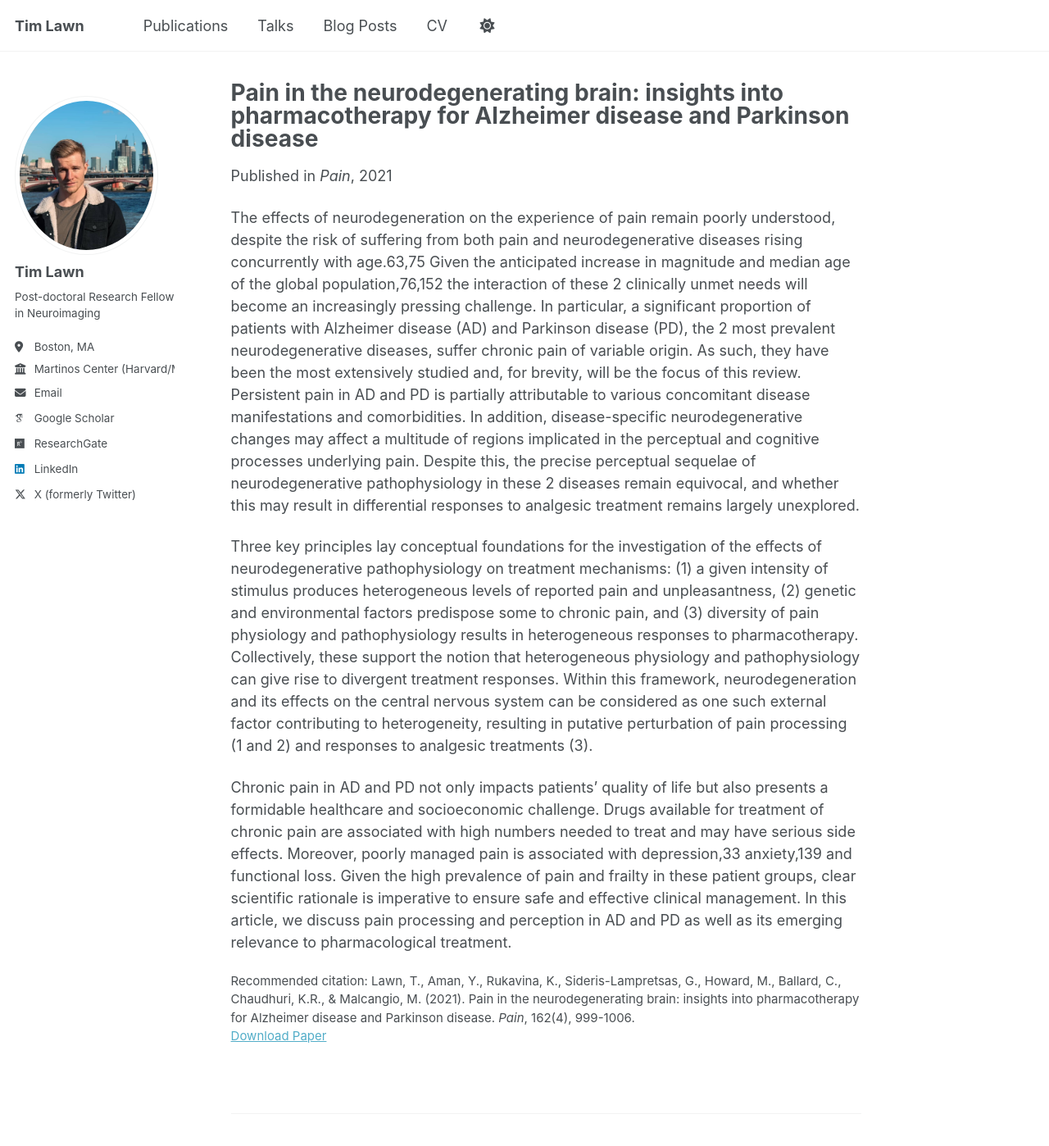
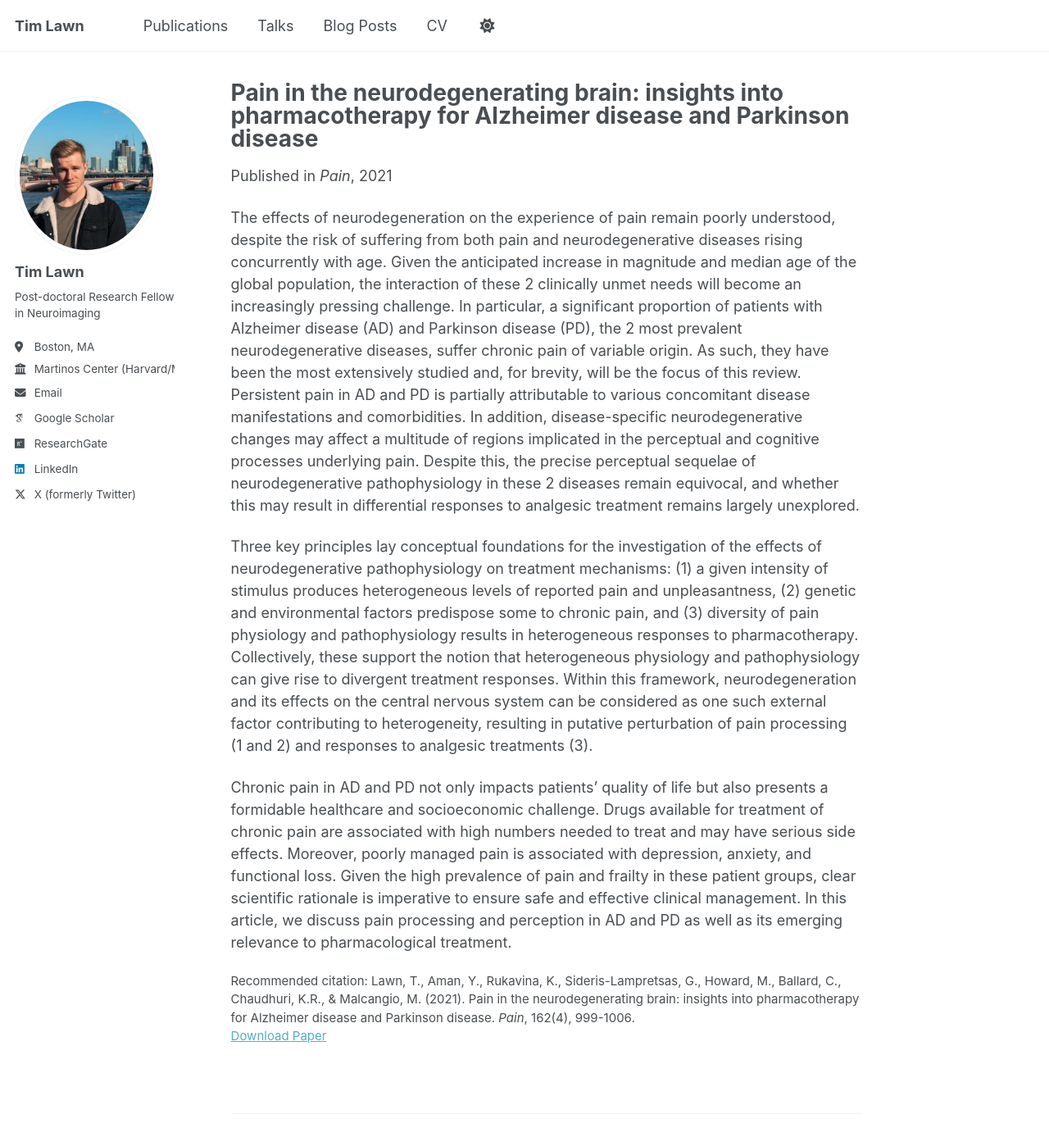
Before and after one commit to timlawn/timlawn.github.io, a Jekyll site: the page built from _publications/2021-04-01-pain-neurodegenerating-brain.md, in a window 1280 px wide and 1400 px high. Shown: the whole window at 82% size. Built offline with Jekyll 4.4.1, drawn with Linux system fonts in a browser that asks for light colours; some web fonts are replaced; a script that is not in the unit is left out.

Commit message:
Update 2021-04-01-pain-neurodegenerating-brain.md

```diff
--- a/_publications/2021-04-01-pain-neurodegenerating-brain.md
+++ b/_publications/2021-04-01-pain-neurodegenerating-brain.md
@@ -3,14 +3,15 @@
 collection: publications
 category: manuscripts
 permalink: /publication/2021-pain-neurodegenerating-brain
+excerpt: ''
 date: 2021-04-01
 venue: 'Pain'
 paperurl: 'https://timlawn.github.io/files/lawn-2021-pain-neurodegenerating-brain.pdf'
 citation: 'Lawn, T., Aman, Y., Rukavina, K., Sideris-Lampretsas, G., Howard, M., Ballard, C., Chaudhuri, K.R., & Malcangio, M. (2021). Pain in the neurodegenerating brain: insights into pharmacotherapy for Alzheimer disease and Parkinson disease. <i>Pain</i>, 162(4), 999-1006.'
 ---
 
-The effects of neurodegeneration on the experience of pain remain poorly understood, despite the risk of suffering from both pain and neurodegenerative diseases rising concurrently with age.63,75 Given the anticipated increase in magnitude and median age of the global population,76,152 the interaction of these 2 clinically unmet needs will become an increasingly pressing challenge. In particular, a significant proportion of patients with Alzheimer disease (AD) and Parkinson disease (PD), the 2 most prevalent neurodegenerative diseases, suffer chronic pain of variable origin. As such, they have been the most extensively studied and, for brevity, will be the focus of this review. Persistent pain in AD and PD is partially attributable to various concomitant disease manifestations and comorbidities. In addition, disease-specific neurodegenerative changes may affect a multitude of regions implicated in the perceptual and cognitive processes underlying pain. Despite this, the precise perceptual sequelae of neurodegenerative pathophysiology in these 2 diseases remain equivocal, and whether this may result in differential responses to analgesic treatment remains largely unexplored.
+The effects of neurodegeneration on the experience of pain remain poorly understood, despite the risk of suffering from both pain and neurodegenerative diseases rising concurrently with age. Given the anticipated increase in magnitude and median age of the global population, the interaction of these 2 clinically unmet needs will become an increasingly pressing challenge. In particular, a significant proportion of patients with Alzheimer disease (AD) and Parkinson disease (PD), the 2 most prevalent neurodegenerative diseases, suffer chronic pain of variable origin. As such, they have been the most extensively studied and, for brevity, will be the focus of this review. Persistent pain in AD and PD is partially attributable to various concomitant disease manifestations and comorbidities. In addition, disease-specific neurodegenerative changes may affect a multitude of regions implicated in the perceptual and cognitive processes underlying pain. Despite this, the precise perceptual sequelae of neurodegenerative pathophysiology in these 2 diseases remain equivocal, and whether this may result in differential responses to analgesic treatment remains largely unexplored.
 
 Three key principles lay conceptual foundations for the investigation of the effects of neurodegenerative pathophysiology on treatment mechanisms: (1) a given intensity of stimulus produces heterogeneous levels of reported pain and unpleasantness, (2) genetic and environmental factors predispose some to chronic pain, and (3) diversity of pain physiology and pathophysiology results in heterogeneous responses to pharmacotherapy. Collectively, these support the notion that heterogeneous physiology and pathophysiology can give rise to divergent treatment responses. Within this framework, neurodegeneration and its effects on the central nervous system can be considered as one such external factor contributing to heterogeneity, resulting in putative perturbation of pain processing (1 and 2) and responses to analgesic treatments (3).
 
-Chronic pain in AD and PD not only impacts patients' quality of life but also presents a formidable healthcare and socioeconomic challenge. Drugs available for treatment of chronic pain are associated with high numbers needed to treat and may have serious side effects. Moreover, poorly managed pain is associated with depression,33 anxiety,139 and functional loss. Given the high prevalence of pain and frailty in these patient groups, clear scientific rationale is imperative to ensure safe and effective clinical management. In this article, we discuss pain processing and perception in AD and PD as well as its emerging relevance to pharmacological treatment.
+Chronic pain in AD and PD not only impacts patients' quality of life but also presents a formidable healthcare and socioeconomic challenge. Drugs available for treatment of chronic pain are associated with high numbers needed to treat and may have serious side effects. Moreover, poorly managed pain is associated with depression, anxiety, and functional loss. Given the high prevalence of pain and frailty in these patient groups, clear scientific rationale is imperative to ensure safe and effective clinical management. In this article, we discuss pain processing and perception in AD and PD as well as its emerging relevance to pharmacological treatment.
```
